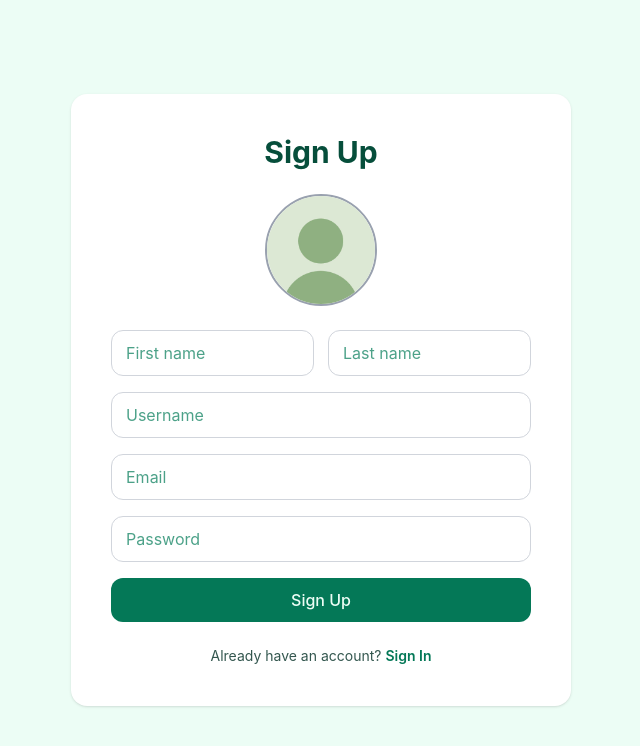
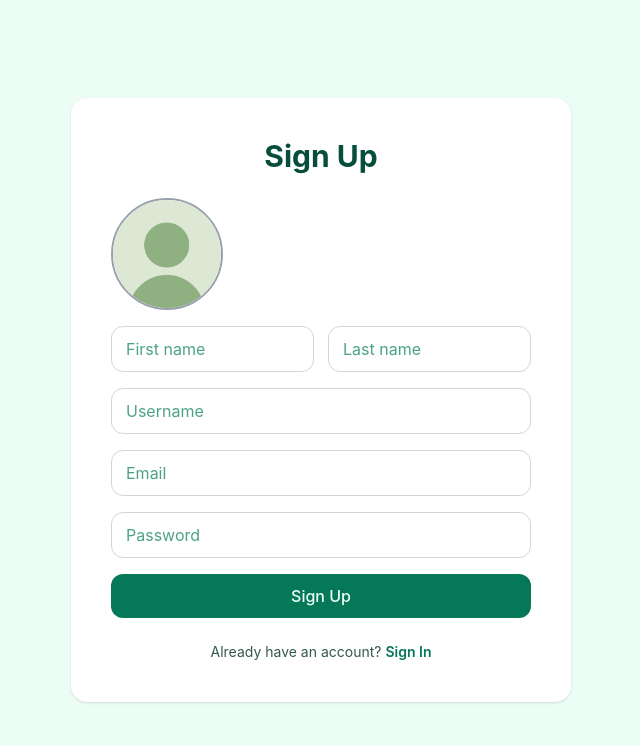
Before and after one commit to divypateriya982/mern-project, a React app in the folder frontend/: page /signup in a window 1280 px wide. Shown: the top 746 px of the page, without its empty margins (319-959 px from the left). Built offline with nearby package versions, Linux system fonts and the light colour scheme; the HTML template or start-up script is replaced by a standard one.

Commit message:
style: update signup UI

```diff
--- a/frontend/src/pages/Signup.jsx
+++ b/frontend/src/pages/Signup.jsx
@@ -5,13 +5,14 @@ const Signup = () => {
         <div className="min-h-screen w-full bg-[#ECFDF5] flex items-center justify-center p-4 sm:p-6 md:p-8">
             <div className="w-full max-w-md sm:max-w-125 bg-[#FFFFFF] rounded-2xl shadow-sm flex items-center justify-center flex-col gap-6 py-8 px-6 sm:py-10 sm:px-10">
                 <h1 className="text-[#064E3B] font-bold text-2xl sm:text-3xl text-center">Sign Up</h1>
-                <div className="w-24 h-24 sm:w-28 sm:h-28 rounded-full border-2 border-gray-400 overflow-hidden relative shrink-0">
-                    <img className="w-full h-full object-cover" src={dp} alt="User profile picture" />
-                    <div className="absolute inset-0 bg-gray-600/50 flex items-center justify-center text-white text-2xl font-medium cursor-pointer opacity-0 hover:opacity-100 transition-opacity duration-200">
-                        +
+
+                <form className="w-full flex flex-col gap-4">
+                    <div className="w-24 h-24 sm:w-28 sm:h-28 rounded-full border-2 border-gray-400 overflow-hidden relative shrink-0">
+                        <img className="w-full h-full object-cover" src={dp} alt="User profile picture" />
+                        <div className="absolute inset-0 bg-gray-600/50 flex items-center justify-center text-white text-2xl font-medium cursor-pointer opacity-0 hover:opacity-100 transition-opacity duration-200">
+                            +
+                        </div>
                     </div>
-                </div>
-                <form className="w-full flex flex-col gap-4">
                     <div className="flex flex-col min-[450px]:flex-row w-full gap-3 sm:gap-3.5">
                         <input
                             type="text"
```
